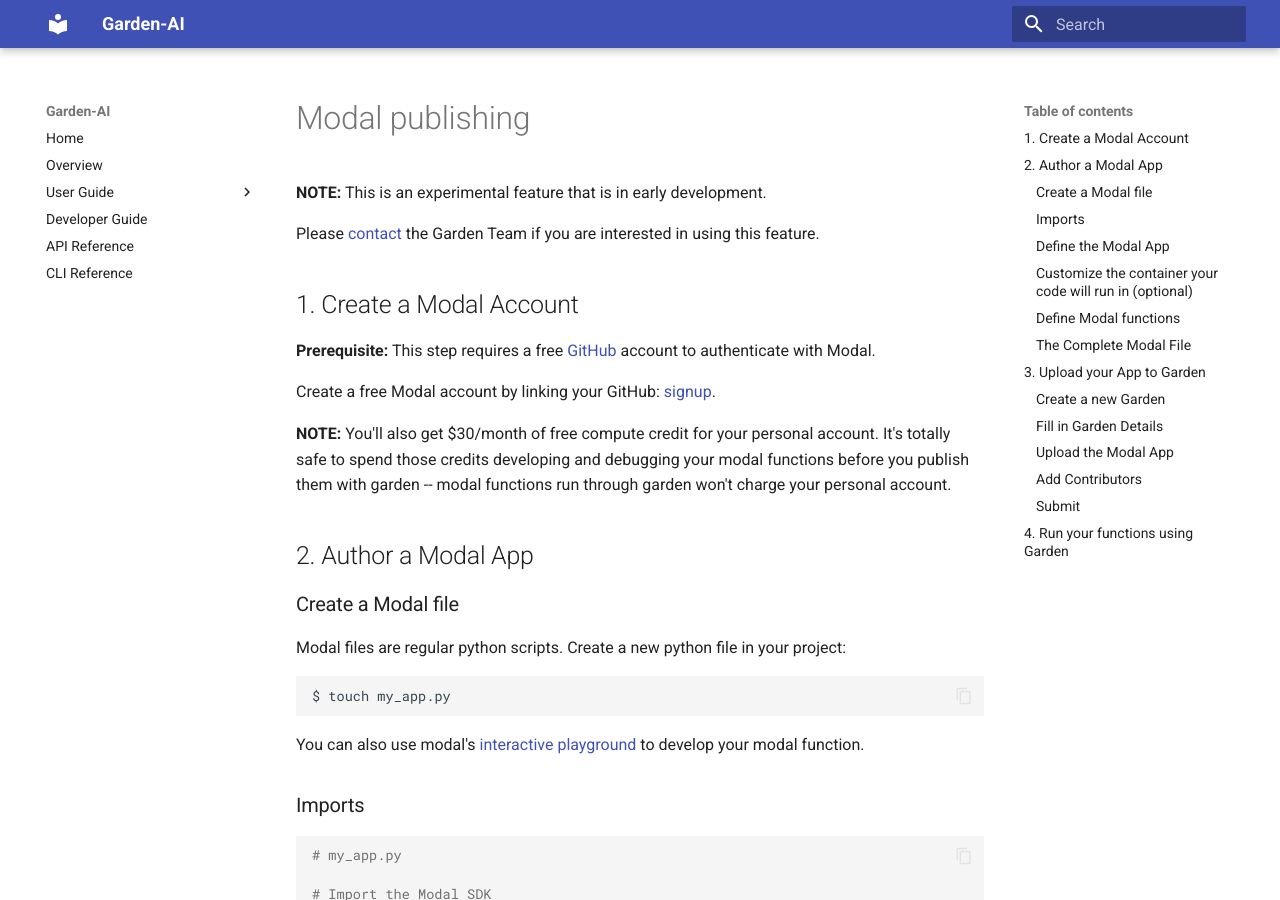
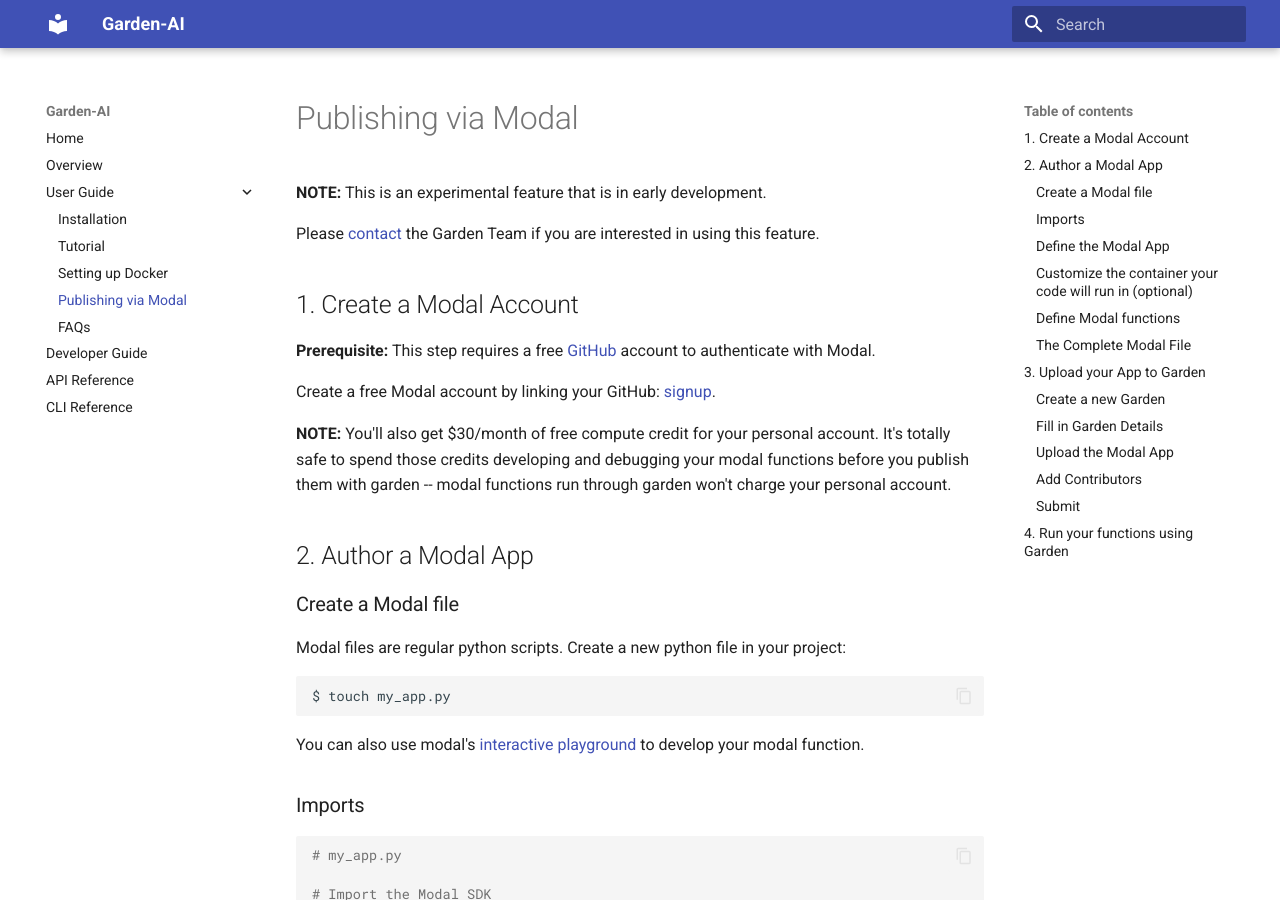
Before and after one commit to Garden-AI/garden, an MkDocs documentation site: the page built from docs/user_guide/modal-publishing.md, in a window 1280 px wide and 900 px high. Built offline with MkDocs 1.6.1 and Material for MkDocs 9.7.7, drawn with Linux system fonts in a browser that asks for light colours.

Commit message:
add mkdocs.yaml

```diff
--- a/mkdocs.yml
+++ b/mkdocs.yml
@@ -6,6 +6,7 @@
       - Installation: user_guide/installation.md
       - Tutorial: user_guide/tutorial.md
       - Setting up Docker: user_guide/docker.md
+      - Publishing via Modal: user_guide/modal-publishing.md
       - FAQs: user_guide/faqs.md
   - Developer Guide: developer_guide/contributing.md
   - API Reference: api-docs.md
@@ -36,7 +37,7 @@
             show_bases: false
 markdown_extensions:
   - toc:
-        permalink: 
+      permalink: 
   - nl2br
   - admonition
   - pymdownx.details
```
